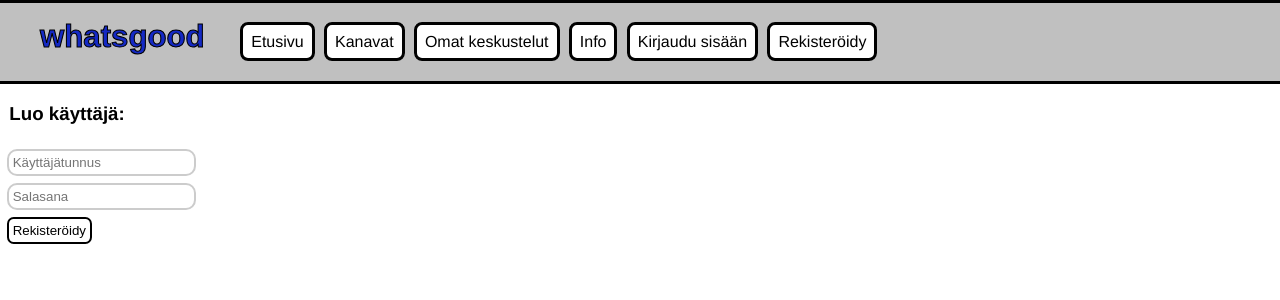
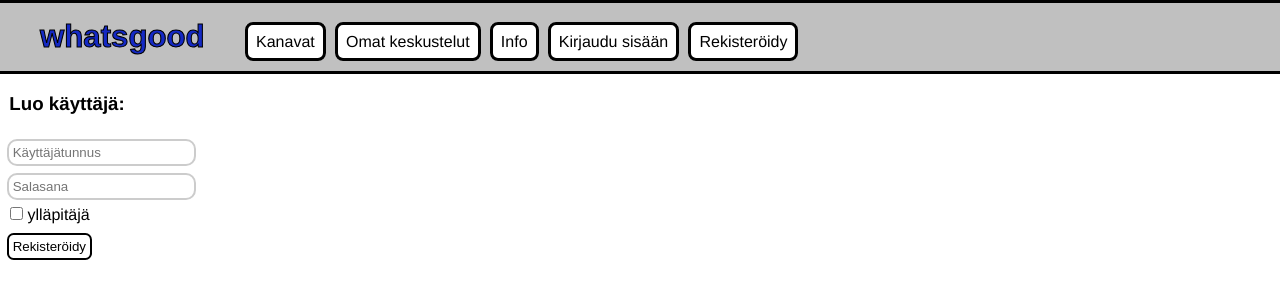
Before and after one commit to valttteri/DiscussionApp, a Flask app: page /createuser in a window 1280 px wide. Shown: the top 300 px of the page. Run offline with Flask 3, Linux system fonts and the light colour scheme.

Commit message:
changed the navigation bar
also now admin users can be created in the app

```diff
--- a/src/routes.py
+++ b/src/routes.py
@@ -34,7 +34,7 @@ def closeflash(id):
     session.pop('flashes', None)
     address = [
         "not in use",
-        "/creatuser",
+        "/createuser",
         "/",
         "/topics",
         "/privatetopics",
@@ -93,6 +93,7 @@ def createuser():
 def savenewuser():
     """Save a new user to the database, if input is valid"""
     username = request.form["username"]
+    is_admin = request.form.getlist("admin")
 
     if tools.bad_username(username):
         return redirect("/createuser")
@@ -103,9 +104,15 @@ def savenewuser():
         return redirect("/createuser")
 
     hash_value = generate_password_hash(password)
-    sql = text(
-        "INSERT INTO users (username, password, admin) VALUES (:username, :password, 'FALSE')"
-    )
+
+    if is_admin:
+        sql = text(
+            "INSERT INTO users (username, password, admin) VALUES (:username, :password, 'TRUE')"
+        )
+    else:
+        sql = text(
+            "INSERT INTO users (username, password, admin) VALUES (:username, :password, 'FALSE')"
+        )
     flash("Luotiin uusi käyttäjä")
     db.session.execute(sql, {"username": username, "password": hash_value})
     db.session.commit()
--- a/src/static/main.css
+++ b/src/static/main.css
@@ -129,13 +129,19 @@ footer {
 
 /* base */
 #title {
+    text-decoration: none;
     margin-right: 1.5em;
     font-size: 1.3em;
     color: #1429c5;
     font-family: 'Signika', sans-serif;
-    padding-bottom: 10px;
+    padding-bottom: 1px;
     -webkit-text-stroke-color: black;
     -webkit-text-stroke-width: .05em;
+}
+
+#title:hover {
+    color: #4c5cd4;
+    text-shadow:#f3f3f3 1px 0 10px;
 }
 
 nav {
@@ -151,7 +157,7 @@ nav li {
     margin-right: .3em
 }
 
-nav li a{
+.navbar {
     text-decoration: none;
     border: solid;
     border-radius: .5em;
@@ -160,7 +166,7 @@ nav li a{
     background-color: white;
 }
 
-nav li a:hover {
+.navbar:hover {
     background-color: rgb(226, 226, 226);
 }
 
--- a/src/templates/base.html
+++ b/src/templates/base.html
@@ -11,11 +11,10 @@
 
 <nav>
     <ul>
-        <li id="title"><h1>whatsgood</h1></li>
-        <li><a href="/">Etusivu</a></li>
-        <li><a href="/topics">Kanavat</a></li>
-        <li><a href="/privatetopics">Omat keskustelut</a></li>
-        <li><a href="/info">Info</a></li>
+        <li><a id="title" href="/"><h1 style="display: inline-block;">whatsgood</h1></a></li>
+        <li><a class="navbar" href="/topics">Kanavat</a></li>
+        <li><a class="navbar" href="/privatetopics">Omat keskustelut</a></li>
+        <li><a class="navbar" href="/info">Info</a></li>
         {% if session.username %}
         <li>
             <p>Kirjautunut käyttäjällä {{ session.username }}
@@ -25,11 +24,11 @@
             </p>
         </li>
         <li>
-            <a href="/logout">Kirjaudu ulos</a>
+            <a class="navbar" href="/logout">Kirjaudu ulos</a>
         </li>
         {% else %}
-        <li><a href="/loggingin">Kirjaudu sisään</a></li>
-        <li><a href="/createuser">Rekisteröidy</a></li>
+        <li><a class="navbar" href="/loggingin">Kirjaudu sisään</a></li>
+        <li><a class="navbar" href="/createuser">Rekisteröidy</a></li>
         {% endif %}
     </ul>
 </nav>
--- a/src/templates/createaccount.html
+++ b/src/templates/createaccount.html
@@ -16,6 +16,8 @@
             <br>
             <input class="text-input" type="password" name="password" placeholder="Salasana">
             <br>
+            <input style="margin:.5em 0 .5em .75em;" type="checkbox" name="admin" value="A"> ylläpitäjä
+            <br>
             <input class="form-submit-button" type="submit" value="Rekisteröidy">
         </form>
     </div>
```
